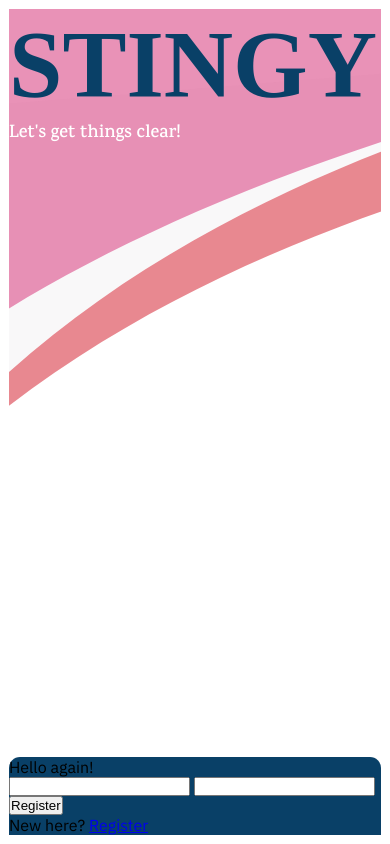
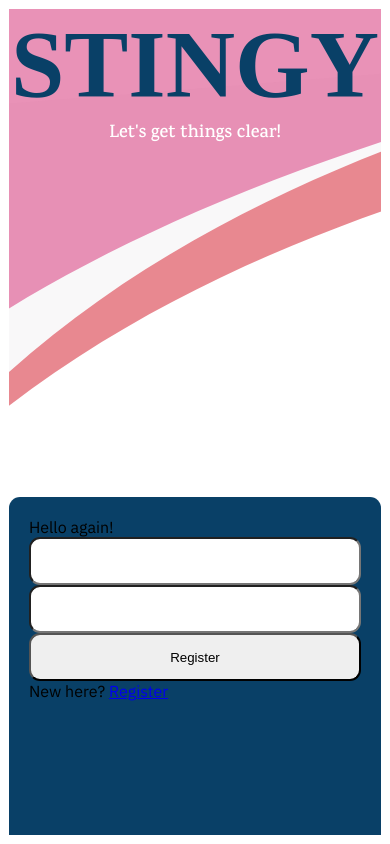
Before and after one commit to divagueame/stingy, a plain HTML site: page index.html in a window 390 px wide. Drawn offline with Linux system fonts and the light colour scheme; no server answers; a web font is replaced by a local one.

Commit message:
Mobile overflow hidden

```diff
--- a/style.css
+++ b/style.css
@@ -19,9 +19,14 @@
   display: flex;
   flex-direction: column;
   justify-content: space-between;
+  overflow-y: hidden;
   /* align-items: center; */
 }
-
+header {
+  display: flex;
+  flex-direction: column;
+  align-items: center;
+}
 h1 {
   font-family: "Tw Cen MT";
   font-size: 96px;
@@ -46,8 +51,19 @@ h3 {
 #registerForm {
   background-color: #094067;
   border-radius: 11px 11px 0 0;
+  height: 40vh;
+  padding: 20px;
+}
+#registerForm > *{
+  /* padding: 20px; */
+  /* margin: 2rem; */
 }
 
 p {
   font-family: 'IBM Plex Sans', sans-serif
 }
+#registerForm > input {
+  height: 48px;
+  border-radius: 11px;
+  width: 100%;
+}
```
